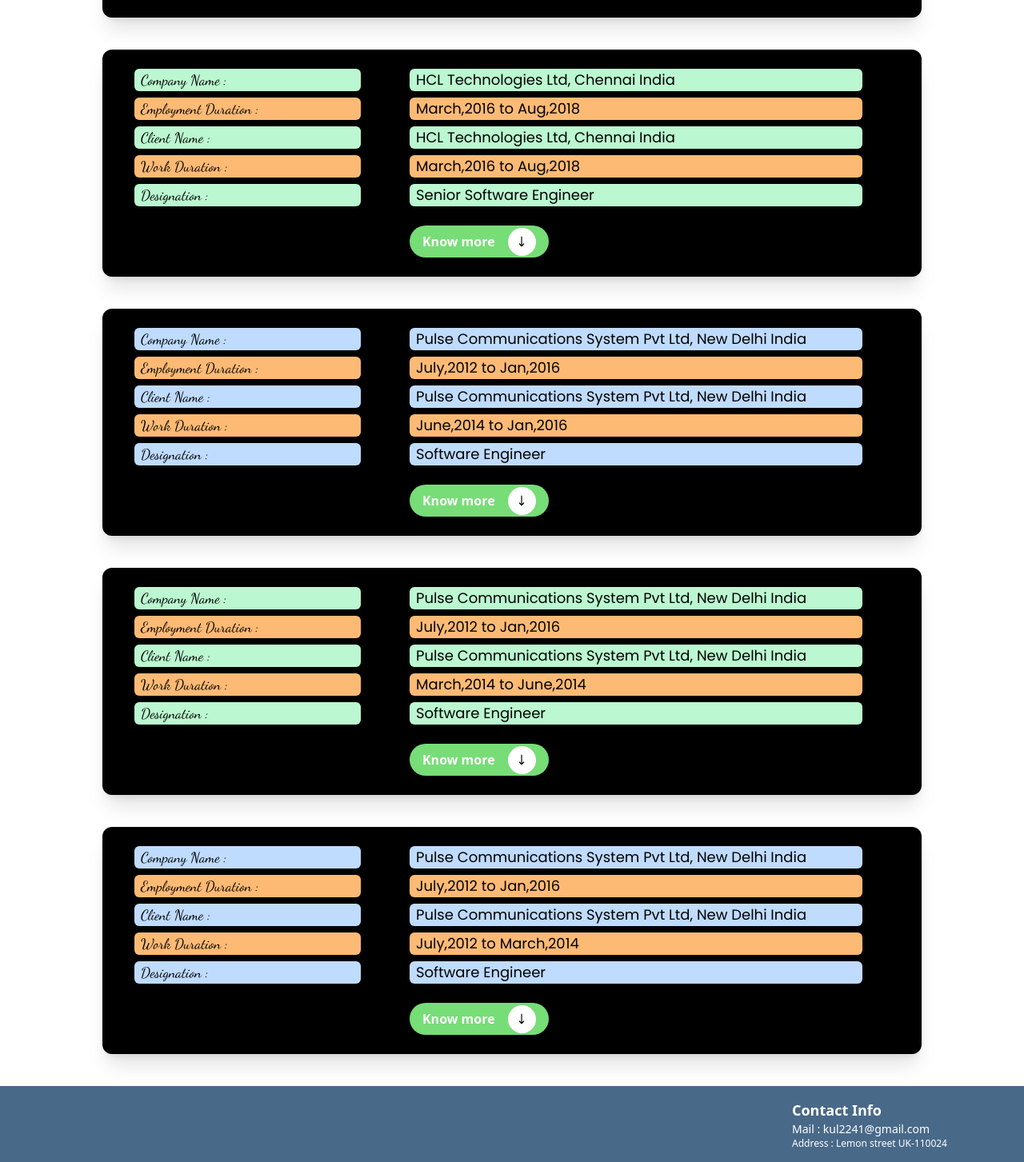
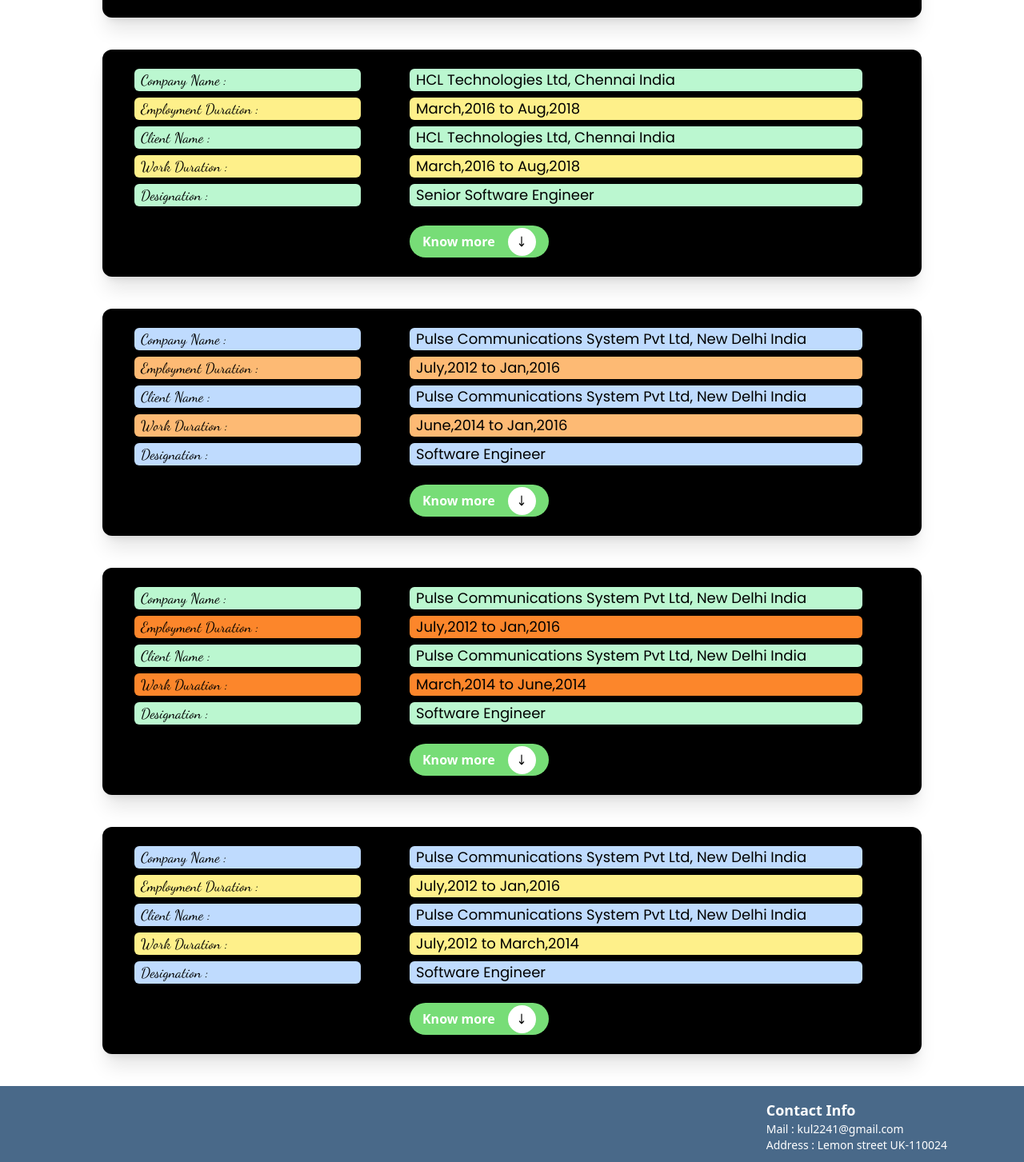
Before and after one commit to panchaldeepak49/KulPortfolio, a React (Vite) app: page / in a window 1280 px wide. Shown: the part 4017-5470 px from the top of the page at 80% size. Built offline with nearby package versions, Linux system fonts and the light colour scheme; a web font is replaced by a local one.

Commit message:
1Nov,24 code push

```diff
--- a/src/components/Footer.jsx
+++ b/src/components/Footer.jsx
@@ -6,9 +6,9 @@
     <div className='mt-5 sm:mt-10 w-full  bg-[#496989] flex justify-between  '>
         <p></p>
         <div className='pr-16 sm:pr-24 py-2 sm:py-4  text-white '>
-            <p className='text-lg font-semibold'>Contact Info</p>
-            <p className='text-sm'>Mail : kul2241@gmail.com</p>
-            <p className='text-xs'>Address : Lemon street UK-110024</p>
+            <p className='text-sm sm:text-lg font-semibold'>Contact Info</p>
+            <p className='text-xs sm:text-sm'>Mail : kul2241@gmail.com</p>
+            <p className='text-xs sm:text-sm'>Address : Lemon street UK-110024</p>
             {/* <p className='text-xs'>Mo : +44-7469470442</p> */}
         </div>
 
--- a/src/pages/Skills.jsx
+++ b/src/pages/Skills.jsx
@@ -12,7 +12,7 @@
     <p className='h-[1px] bg-red-600 w-[90%] mt-5 '></p></div>
     <p className='text-white text-xl px-8'>Major Skill Set :</p>
     {/* <p className='text-white text-lg px-8'>Embedded Linux</p> */}
-    <ul className='list-disc mt-5 text-white text-lg pl-10 sm:pl-14 pb-10'>
+    <ul className='list-disc mt-5 text-white text-base sm:text-lg pl-10 sm:pl-14 pb-10'>
       <li>Embedded Linux (4 yrs)</li>
       <li className='mt-1'>C, Linux, Networking (8 yrs)</li>
       <li className='mt-1'>Embedded Firmware (3 yrs)</li>
--- a/src/pages/WorkExp.jsx
+++ b/src/pages/WorkExp.jsx
@@ -35,7 +35,7 @@
         <div className='w-[60%]'>
          <p className='font-Dancing pl-2 text-xs sm:text-lg bg-green-200 rounded-md'>Company Name :</p>
          <p className='font-Dancing mt-2  pl-2 text-xs sm:text-lg bg-red-200 rounded-md'>Employment Duration :</p>
-         <p className='font-Dancing mt-2 pl-2 text-xs font-Syne sm:text-lg bg-green-200 rounded-md'>Client Name :</p>
+         <p className='font-Dancing mt-2 pl-2 text-xs sm:text-lg bg-green-200 rounded-md'>Client Name :</p>
          <p className='font-Dancing mt-2 pl-2 text-xs sm:text-lg bg-red-200 rounded-md'>Work Duration :</p>
          <p className='font-Dancing mt-2 pl-2 text-xs sm:text-lg bg-green-200 rounded-md'>Designation :</p>
         </div>
@@ -65,7 +65,7 @@
         <div className=' w-[60%]'>
          <p className='font-Dancing pl-2 text-xs sm:text-lg bg-blue-200 rounded-md'>Company Name :</p>
          <p className='font-Dancing mt-2 pl-2 text-xs sm:text-lg bg-yellow-200 rounded-md'>Employment Duration :</p>
-         <p className='font-Dancing mt-2 pl-2 text-xs font-Syne sm:text-lg bg-blue-200 rounded-md'>Client Name :</p>
+         <p className='font-Dancing mt-2 pl-2 text-xs sm:text-lg bg-blue-200 rounded-md'>Client Name :</p>
          <p className='font-Dancing mt-2 pl-2 text-xs sm:text-lg bg-yellow-200 rounded-md'>Work Duration :</p>
          <p className='font-Dancing mt-2 pl-2 text-xs sm:text-lg bg-blue-200 rounded-md'>Designation :</p>
         </div>
@@ -94,7 +94,7 @@
         <div className=' w-[60%]'>
          <p className='font-Dancing pl-2  text-xs sm:text-lg bg-green-200 rounded-md'>Company Name :</p>
          <p className='font-Dancing mt-2 pl-2 text-xs sm:text-lg bg-[#fc862b] rounded-md'>Employment Duration :</p>
-         <p className='font-Dancing mt-2 pl-2 font-Syne text-xs sm:text-lg bg-green-200 rounded-md'>Client Name :</p>
+         <p className='font-Dancing mt-2 pl-2 text-xs sm:text-lg bg-green-200 rounded-md'>Client Name :</p>
          <p className='font-Dancing mt-2 pl-2 text-xs sm:text-lg bg-[#fc862b] rounded-md'>Work Duration :</p>
          <p className='font-Dancing mt-2 pl-2 text-xs sm:text-lg bg-green-200 rounded-md'>Designation :</p>
         </div>
@@ -148,17 +148,17 @@
      bg-cover' data-aos="zoom-in" >
         <div className=' w-[60%]'>
          <p className='font-Dancing pl-2  text-xs sm:text-lg bg-green-200 rounded-md'>Company Name :</p>
-         <p className='font-Dancing mt-2 pl-2 text-xs sm:text-lg bg-orange-300 rounded-md'>Employment Duration :</p>
+         <p className='font-Dancing mt-2 pl-2 text-xs sm:text-lg bg-yellow-200 rounded-md'>Employment Duration :</p>
          <p className='font-Dancing mt-2 pl-2 font-Syne text-xs sm:text-lg bg-green-200 rounded-md'>Client Name :</p>
-         <p className='font-Dancing mt-2 pl-2 text-xs sm:text-lg bg-orange-300 rounded-md'>Work Duration :</p>
+         <p className='font-Dancing mt-2 pl-2 text-xs sm:text-lg bg-yellow-200 rounded-md'>Work Duration :</p>
          <p className='font-Dancing mt-2 pl-2 text-xs sm:text-lg bg-green-200 rounded-md'>Designation :</p>
         </div>
 
         <div className=' w-[120%] -ml-8 sm:-ml-32 '>
             <p className='font-Poppins pl-2 text-xs sm:text-lg bg-green-200 rounded-md'><span className='font-Poppins '>HCL Technologies Ltd</span>, Chennai India</p>
-            <p className='font-Poppins pl-2 mt-2 text-xs sm:text-lg bg-orange-300 rounded-md'>March,2016 to Aug,2018 </p>
+            <p className='font-Poppins pl-2 mt-2 text-xs sm:text-lg bg-yellow-200 rounded-md'>March,2016 to Aug,2018 </p>
             <p className='font-Poppins pl-2 mt-2 text-xs sm:text-lg bg-green-200 rounded-md'><span className='font-Poppins '>HCL Technologies Ltd</span>, Chennai India</p>
-            <p className='font-Poppins pl-2 mt-2 text-xs sm:text-lg bg-orange-300 rounded-md'>March,2016 to Aug,2018 </p>
+            <p className='font-Poppins pl-2 mt-2 text-xs sm:text-lg bg-yellow-200 rounded-md'>March,2016 to Aug,2018 </p>
             <p className='font-Poppins pl-2 mt-2 text-xs sm:text-lg bg-green-200  rounded-md'>Senior Software Engineer</p>
             { window.innerWidth > 600 ?
             <Button text={'Know more'}></Button>
@@ -200,17 +200,17 @@
      bg-cover' data-aos="zoom-in" >
         <div className=' w-[60%]'>
          <p className='font-Dancing pl-2  text-xs sm:text-lg bg-green-200 rounded-md'>Company Name :</p>
-         <p className='font-Dancing mt-2 pl-2 text-xs sm:text-lg bg-orange-300 rounded-md'>Employment Duration :</p>
-         <p className='font-Dancing mt-2 pl-2 font-Syne text-xs sm:text-lg bg-green-200 rounded-md'>Client Name :</p>
-         <p className='font-Dancing mt-2 pl-2 text-xs sm:text-lg bg-orange-300 rounded-md'>Work Duration :</p>
+         <p className='font-Dancing mt-2 pl-2 text-xs sm:text-lg bg-[#fc862b] rounded-md'>Employment Duration :</p>
+         <p className='font-Dancing mt-2 pl-2 text-xs sm:text-lg bg-green-200 rounded-md'>Client Name :</p>
+         <p className='font-Dancing mt-2 pl-2 text-xs sm:text-lg bg-[#fc862b] rounded-md'>Work Duration :</p>
          <p className='font-Dancing mt-2 pl-2 text-xs sm:text-lg bg-green-200 rounded-md'>Designation :</p>
         </div>
 
         <div className=' w-[120%] -ml-8 sm:-ml-32 '>
             <p className='font-Poppins pl-2 text-xs sm:text-lg bg-green-200 rounded-md'><span className='font-Poppins '>Pulse Communications System Pvt Ltd</span>, New Delhi India</p>
-            <p className='font-Poppins pl-2 mt-2 text-xs sm:text-lg bg-orange-300 rounded-md'>July,2012 to Jan,2016 </p>
+            <p className='font-Poppins pl-2 mt-2 text-xs sm:text-lg bg-[#fc862b] rounded-md'>July,2012 to Jan,2016 </p>
             <p className='font-Poppins pl-2 mt-2 text-xs sm:text-lg bg-green-200 rounded-md'><span className='font-Poppins '>Pulse Communications System Pvt Ltd</span>, New Delhi India</p>
-            <p className='font-Poppins pl-2 mt-2 text-xs sm:text-lg bg-orange-300 rounded-md'>March,2014 to June,2014 </p>
+            <p className='font-Poppins pl-2 mt-2 text-xs sm:text-lg bg-[#fc862b] rounded-md'>March,2014 to June,2014 </p>
             <p className='font-Poppins pl-2 mt-2 text-xs sm:text-lg bg-green-200 rounded-md'>Software Engineer</p>
             { window.innerWidth > 600 ?
             <Button text={'Know more'}></Button>
@@ -226,17 +226,17 @@
      bg-cover' data-aos="zoom-in" >
         <div className=' w-[60%]'>
          <p className='font-Dancing pl-2  text-xs sm:text-lg bg-blue-200 rounded-md'>Company Name :</p>
-         <p className='font-Dancing mt-2 pl-2 text-xs sm:text-lg bg-orange-300 rounded-md'>Employment Duration :</p>
-         <p className='font-Dancing mt-2 pl-2 font-Syne text-xs sm:text-lg bg-blue-200 rounded-md'>Client Name :</p>
-         <p className='font-Dancing mt-2 pl-2 text-xs sm:text-lg bg-orange-300 rounded-md'>Work Duration :</p>
+         <p className='font-Dancing mt-2 pl-2 text-xs sm:text-lg bg-yellow-200 rounded-md'>Employment Duration :</p>
+         <p className='font-Dancing mt-2 pl-2 text-xs sm:text-lg bg-blue-200 rounded-md'>Client Name :</p>
+         <p className='font-Dancing mt-2 pl-2 text-xs sm:text-lg bg-yellow-200 rounded-md'>Work Duration :</p>
          <p className='font-Dancing mt-2 pl-2 text-xs sm:text-lg bg-blue-200 rounded-md'>Designation :</p>
         </div>
 
         <div className=' w-[120%] -ml-8 sm:-ml-32 '>
             <p className='font-Poppins pl-2 text-xs sm:text-lg bg-blue-200 rounded-md'><span className='font-Poppins '>Pulse Communications System Pvt Ltd</span>, New Delhi India</p>
-            <p className='font-Poppins pl-2 mt-2 text-xs sm:text-lg bg-orange-300 rounded-md'>July,2012 to Jan,2016 </p>
+            <p className='font-Poppins pl-2 mt-2 text-xs sm:text-lg bg-yellow-200 rounded-md'>July,2012 to Jan,2016 </p>
             <p className='font-Poppins pl-2 mt-2 text-xs sm:text-lg bg-blue-200 rounded-md'><span className='font-Poppins font'>Pulse Communications System Pvt Ltd</span>, New Delhi India</p>
-            <p className='font-Poppins pl-2 mt-2 text-xs sm:text-lg bg-orange-300 rounded-md'>July,2012 to March,2014 </p>
+            <p className='font-Poppins pl-2 mt-2 text-xs sm:text-lg bg-yellow-200 rounded-md'>July,2012 to March,2014 </p>
             <p className='font-Poppins pl-2 mt-2 text-xs sm:text-lg bg-blue-200 rounded-md'>Software Engineer</p>
             { window.innerWidth > 600 ?
             <Button text={'Know more'}></Button>
```
Also changed, not shown: src/pages/About.jsx (+9 -9 lines).
